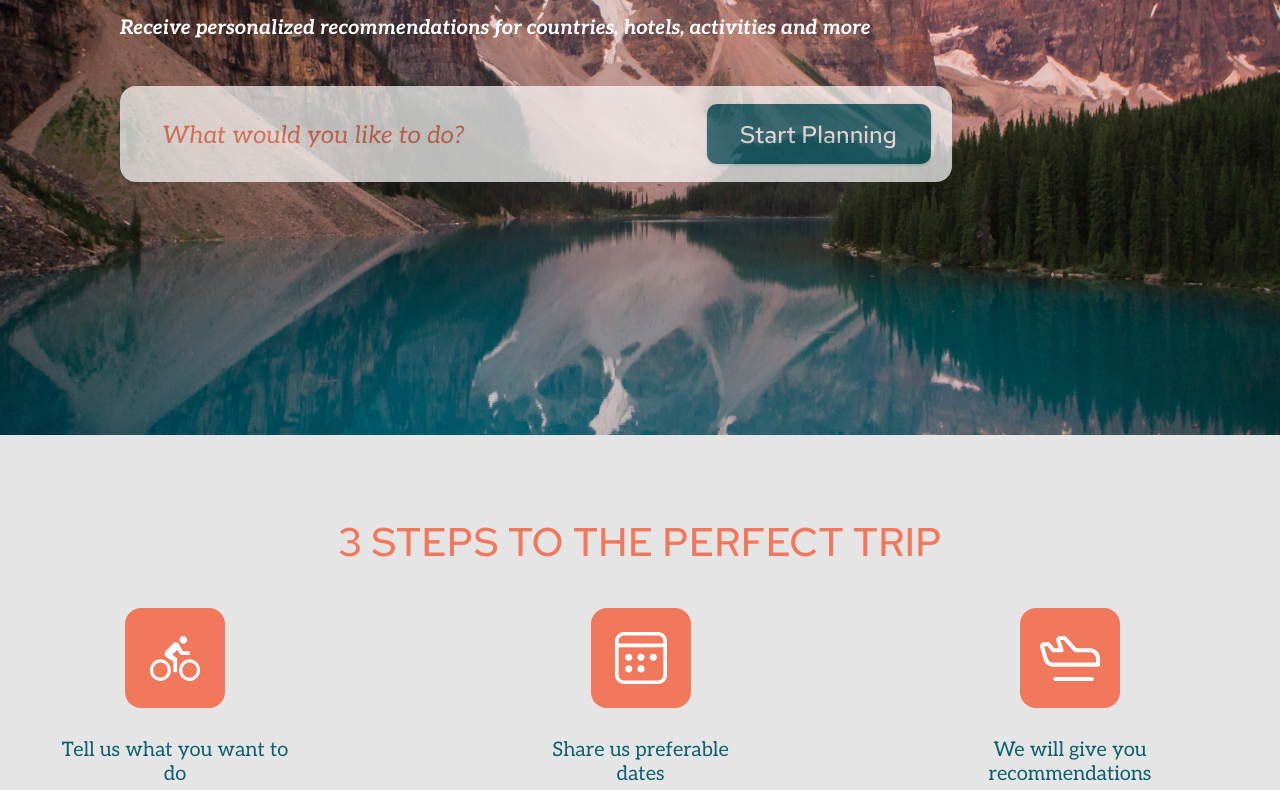
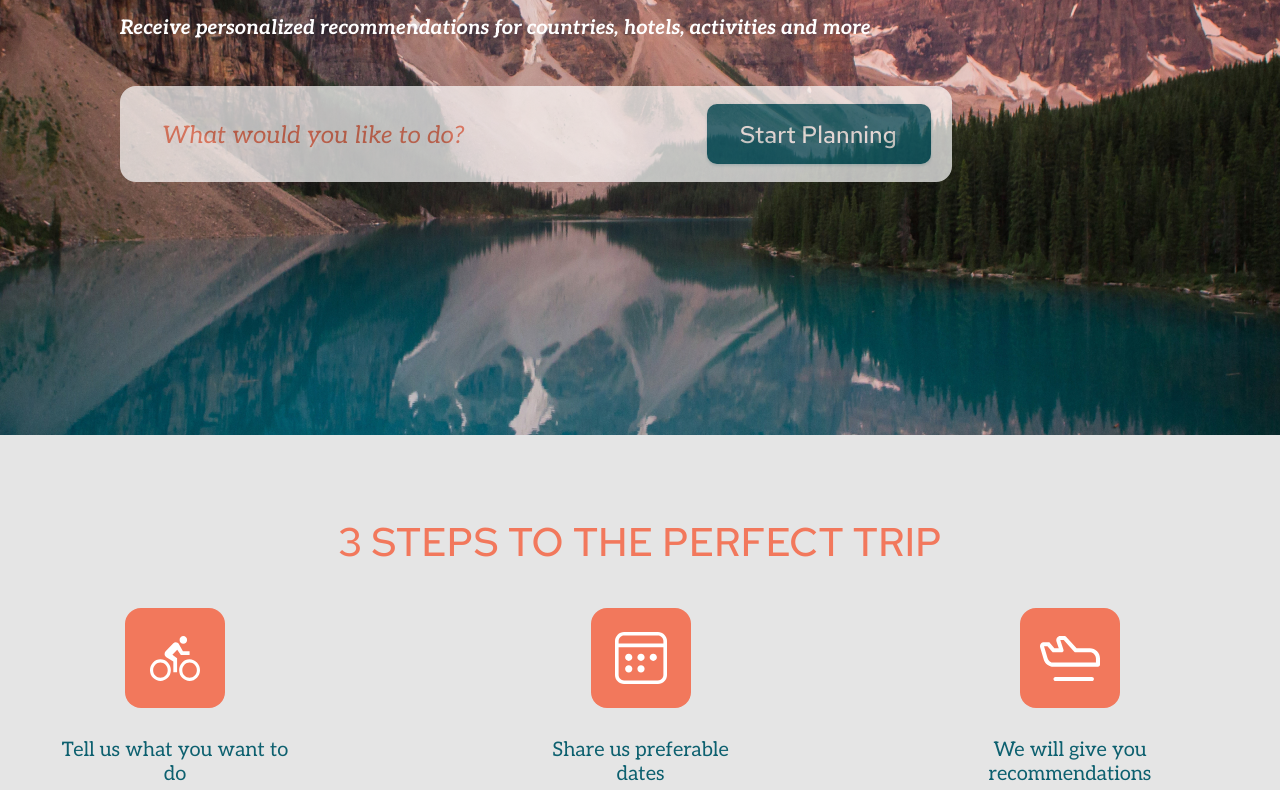
Before and after one commit to pashik01/rsschool-cv, a plain HTML site: page Travel/index.html in a window 1280 px wide. Shown: the part 330-1120 px from the top of the page. Drawn offline with Linux system fonts and the light colour scheme; a web font is replaced by a local one.

Commit message:
feat: upd background preview

```diff
--- a/Travel/css/main.css
+++ b/Travel/css/main.css
@@ -116,7 +116,7 @@ border-radius: 10px;
 
 .preview{
   text-align: start;
-  background: url(../img/garrett-parker.jpg);
+  background: url(../img/garrett-parker.jpg) center;
   height: 765px;
   background-repeat: no-repeat;
   background-size: cover;
```
